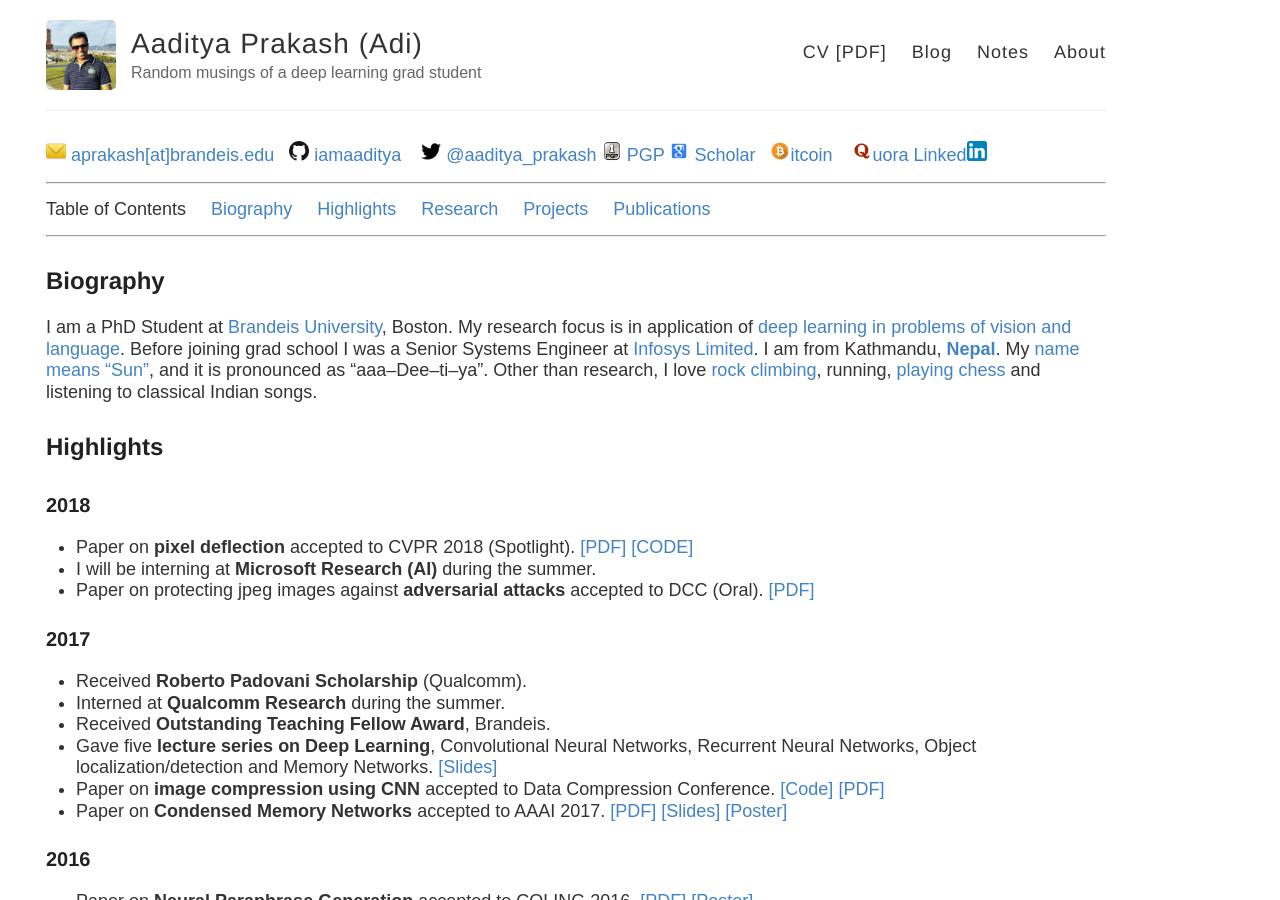
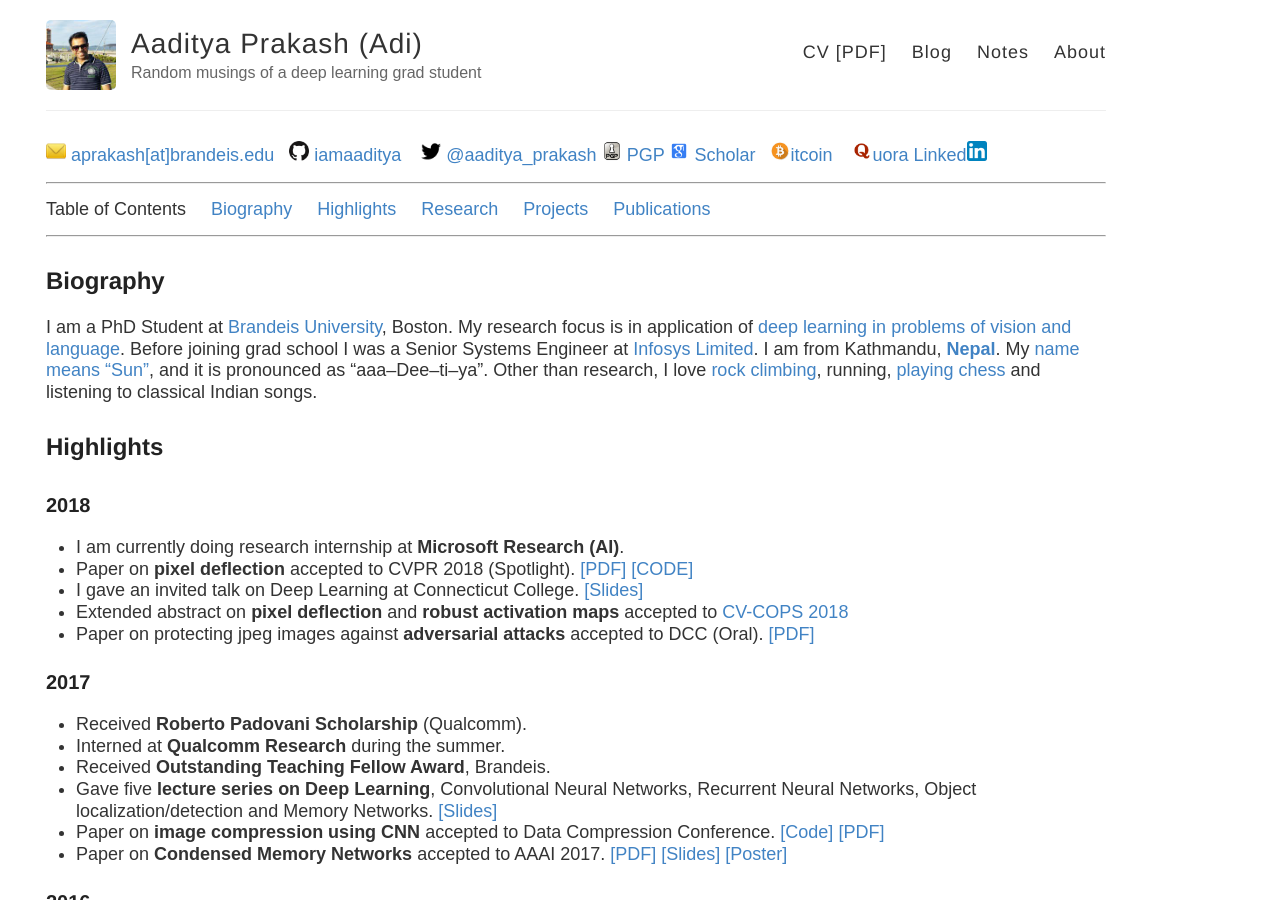
Before and after one commit to iamaaditya/iamaaditya.github.io, a Jekyll site: the page built from about/index.md, in a window 1280 px wide and 900 px high. Built offline with Jekyll 4.4.1, drawn with Linux system fonts in a browser that asks for light colours; some web fonts are replaced.

Commit message:
update MSR

```diff
--- a/about/index.md
+++ b/about/index.md
@@ -20,8 +20,10 @@
 ## Highlights
 
 ### 2018
+* I am currently doing research internship at **Microsoft Research (AI)**.
 * Paper on **pixel deflection** accepted to CVPR 2018 (Spotlight). [\[PDF\]](https://arxiv.org/pdf/1801.08926.pdf "Deflecting Adversarial Attacks with Pixel Deflection") [\[CODE\]](https://github.com/iamaaditya/pixel-deflection)
-* I will be interning at **Microsoft Research (AI)** during the summer.
+* I gave an invited talk on Deep Learning at Connecticut College. [\[Slides\]](https://docs.google.com/presentation/d/1ci1qJVz-vJd02wz1IQNhilBemvc876rKIzwGIC9ZkG0)
+* Extended abstract on **pixel deflection** and **robust activation maps** accepted to [CV-COPS 2018](https://vision.soic.indiana.edu/bright-and-dark-workshop-2018/)
 * Paper on protecting jpeg images against **adversarial attacks** accepted to DCC (Oral). [\[PDF\]](https://arxiv.org/pdf/1803.00940.pdf)
 
 ### 2017
```
